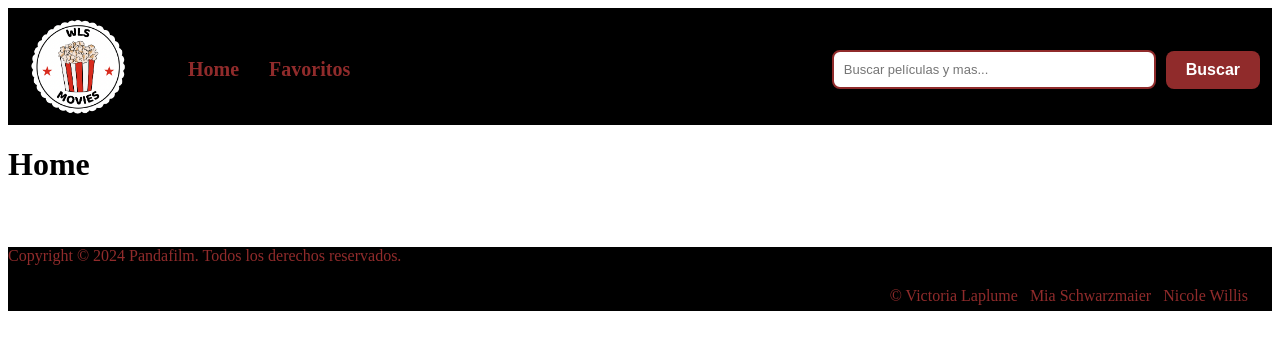
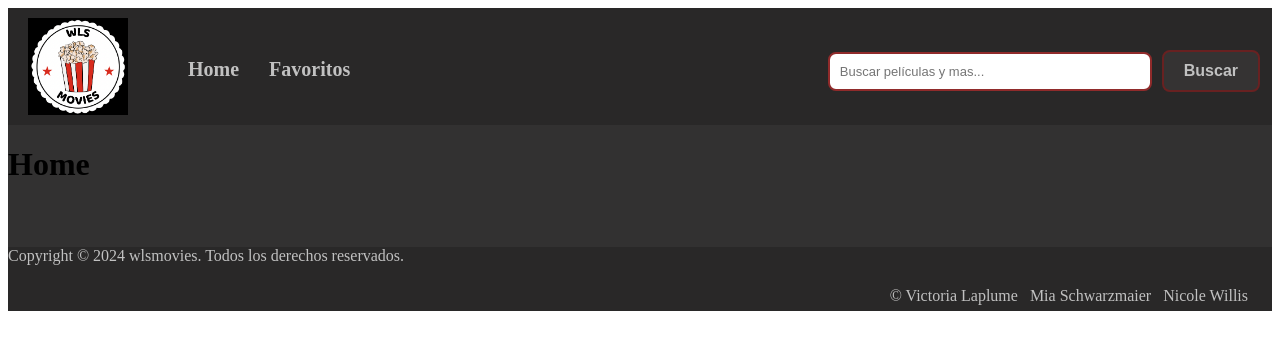
Before and after one commit to nwilliss/prog3-tt-grupo8-WLS, a React (Create React App) app: page / in a window 1280 px wide. Shown: the top 350 px of the page. Built offline with nearby package versions, Linux system fonts and the light colour scheme.

Commit message:
arreglo colores

```diff
--- a/public/index.html
+++ b/public/index.html
@@ -28,7 +28,7 @@
   </head>
   <body>
     <noscript>You need to enable JavaScript to run this app.</noscript>
-    <div id="root"></div>
+    <div id="root" style="background-color: rgb(50, 49, 49);"></div>
     <!--
       This HTML file is a template.
       If you open it directly in the browser, you will see an empty page.
--- a/src/components/Footer/Footer.css
+++ b/src/components/Footer/Footer.css
@@ -1,6 +1,6 @@
 footer{
     height: 8vh;
-    background-color: black;
+    background-color: rgb(41, 40, 40);
     margin-top: 5%;
 }
 
@@ -17,10 +17,10 @@ footer{
 .team li {
  list-style: none;
  padding-right: 12px;
- color: rgb(144, 43, 43)
+ color: rgb(193, 193, 193);
 }
 .footer-content{
     list-style: none;
  padding-right: 12px;
- color: rgb(144, 43, 43)
+ color: rgb(193, 193, 193)
 }
--- a/src/components/Footer/Footer.js
+++ b/src/components/Footer/Footer.js
@@ -5,7 +5,7 @@ const Footer =()=>{
     return(
         <footer>
             <div className="footer-content">
-                <p>Copyright © 2024 Pandafilm. Todos los derechos reservados.</p>
+                <p>Copyright © 2024 wlsmovies. Todos los derechos reservados.</p>
             <ul className="team">
                 <li> © Victoria Laplume</li>
                 <li> Mia Schwarzmaier</li>
--- a/src/components/Navbar/Navbar.css
+++ b/src/components/Navbar/Navbar.css
@@ -6,8 +6,8 @@ nav {
     justify-content: space-between;
     align-items: center;
     padding: 10px 20px;
-    background-color: black;
-    color:rgb(144, 43, 43);
+    background-color: rgb(41, 40, 40);
+    color:rgb(193, 193, 193);
     font-family: 'Baloo 2',;
     position: relative;
 }
@@ -32,7 +32,7 @@ nav {
 
 }
 .nav-header :hover{
-    color: red;
+    color: rgb(250, 250, 250);
 }
 
 .user {
--- a/src/components/SearchForm/SearchForm.css
+++ b/src/components/SearchForm/SearchForm.css
@@ -28,10 +28,10 @@ form {
 }
 
 .search-button {
-    background-color:rgb(144, 43, 43);
-    color: white;
+    background-color:rgb(53, 51, 51);
+    color:rgb(193, 193, 193);;
     padding: 10px 20px;
-    border: none;
+    border: 2px solid rgb(104, 33, 33);;
     border-radius: 8px;
     cursor: pointer;
     font-size: 16px;
@@ -40,5 +40,5 @@ form {
 }
 
 .search-button:hover {
-    background-color: red;
+    background-color: rgb(61, 20, 20);
 }
--- a/src/pages/Home.js
+++ b/src/pages/Home.js
@@ -4,10 +4,12 @@ import SearchForm from '../components/SearchForm/SearchForm'
 const Home = () => {
   return (
     <>
-    <h1>Home</h1>
+
+    <h1 >Home</h1>
     <main>
      <SearchForm />
     </main>
+
   </>
   )
 }
```
